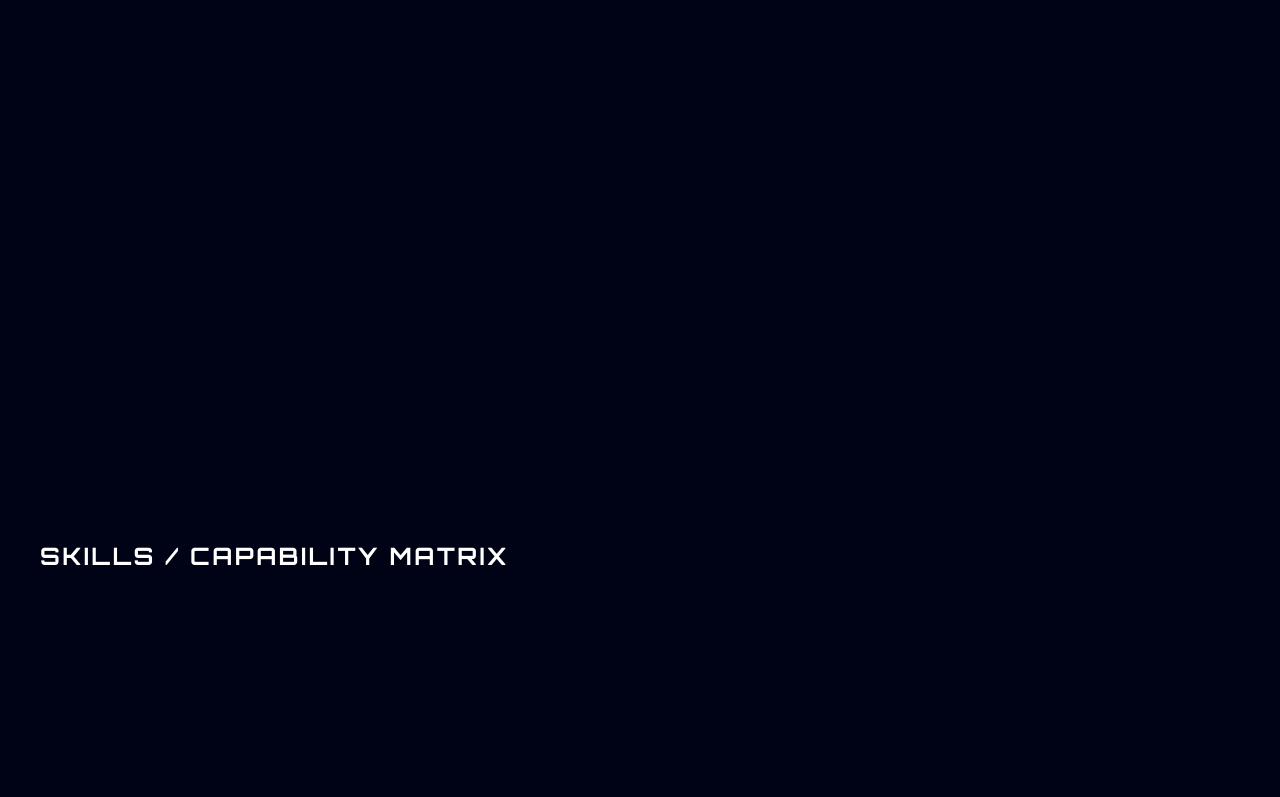
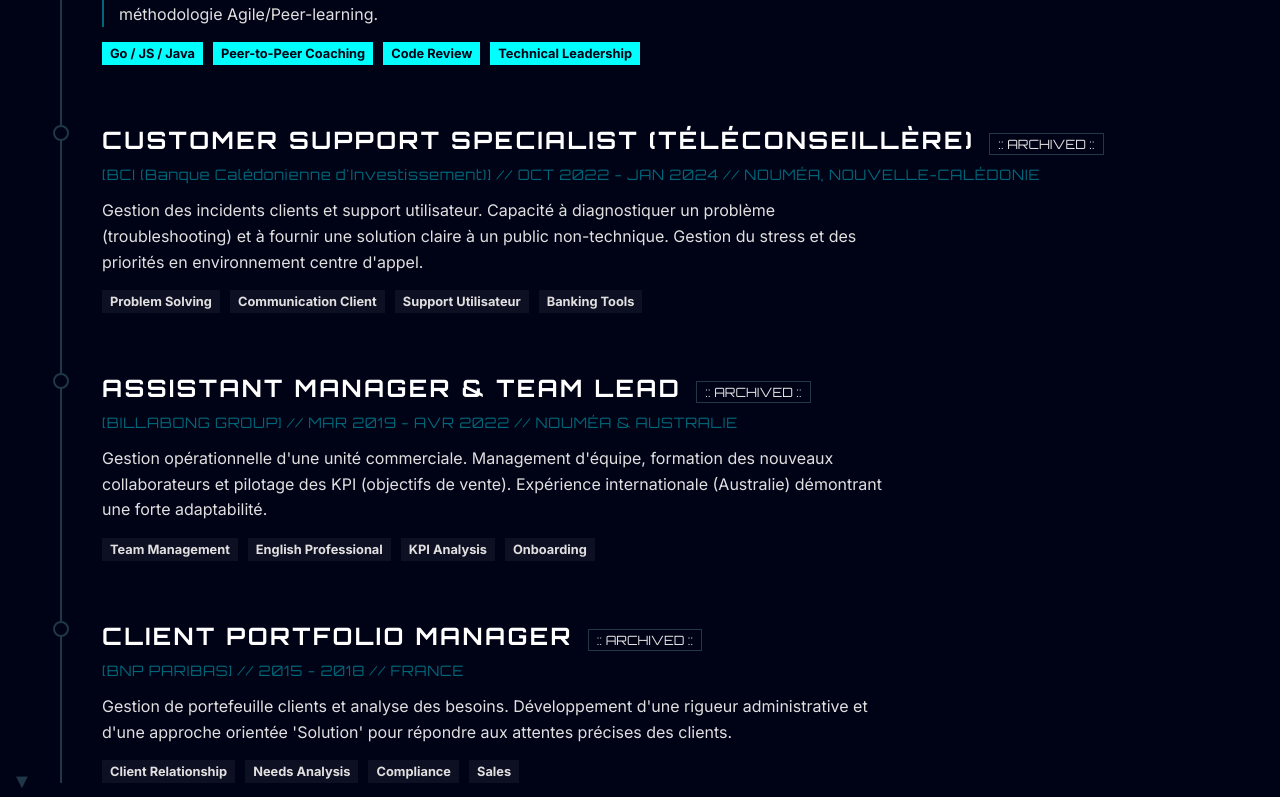
Before and after one commit to Ailura4020/portfolio-gits, a React (Vite) app: page / in a window 1280 px wide. Shown: the part 2083-2880 px from the top of the page. Built offline with nearby package versions, Linux system fonts and the light colour scheme.

Commit message:
feat: implement experience timeline with connection log theme

```diff
--- a/src/App.tsx
+++ b/src/App.tsx
@@ -2,6 +2,7 @@ import React from 'react';
 import './index.css';
 import HomePage from './pages/Home.tsx';
 import ProjectsPage from './pages/Projects.tsx';
+import ExperiencePage from './pages/Experience.tsx';
 
 const BurgerIcon: React.FC = () => (
     <div style={{ width: '25px', height: '20px', cursor: 'pointer', display: 'flex', flexDirection: 'column', justifyContent: 'center', gap: '4px' }}>
@@ -53,9 +54,7 @@ function App() {
       <main style={{ padding: '0px 40px', maxWidth: '1400px', margin: '0 auto', paddingTop: '110px' }}>
         <HomePage />
         <ProjectsPage />
-        <section id="experience" style={{ minHeight: '100vh', paddingTop: '100px' }}>
-             <h2>Experience / Interaction Log</h2>
-        </section>
+        <ExperiencePage />
         <section id="skills" style={{ minHeight: '100vh', paddingTop: '100px' }}>
              <h2>Skills / Capability Matrix</h2>
         </section>
--- /dev/null
+++ b/src/pages/Experience.tsx
@@ -0,0 +1,170 @@
+// src/pages/Experience.tsx
+
+import React from 'react';
+
+// Définition simple du type pour une expérience
+interface Experience {
+  id: number;
+  role: string;
+  company: string;
+  date: string;
+  location: string;
+  description: string;
+  skills: string[];
+  type: 'active' | 'archived'; // Pour le style (Active = Zone01)
+}
+
+const EXPERIENCE_DATA: Experience[] = [
+  {
+    id: 1,
+    role: "Pedagogical Coach & Full Stack Developer",
+    company: "ZONE01 NORMANDIE",
+    date: "2024 - PRESENT",
+    location: "Rouen, France",
+    description: "Alternance & Formation. Rôle hybride combinant développement technique intensif et accompagnement humain. En tant que Coach Pédagogique, je guide mes pairs dans la résolution de problèmes complexes, simulant un rôle de Lead Dev junior. Développement de projets Full Stack en méthodologie Agile/Peer-learning.",
+    skills: ['Go / JS / Java', 'Peer-to-Peer Coaching', 'Code Review', 'Technical Leadership'],
+    type: 'active'
+  },
+  {
+    id: 2,
+    role: "Customer Support Specialist (Téléconseillère)",
+    company: "BCI (Banque Calédonienne d'Investissement)",
+    date: "OCT 2022 - JAN 2024",
+    location: "Nouméa, Nouvelle-Calédonie",
+    description: "Gestion des incidents clients et support utilisateur. Capacité à diagnostiquer un problème (troubleshooting) et à fournir une solution claire à un public non-technique. Gestion du stress et des priorités en environnement centre d'appel.",
+    skills: ['Problem Solving', 'Communication Client', 'Support Utilisateur', 'Banking Tools'],
+    type: 'archived'
+  },
+  {
+    id: 3,
+    role: "Assistant Manager & Team Lead",
+    company: "BILLABONG GROUP",
+    date: "MAR 2019 - AVR 2022",
+    location: "Nouméa & Australie",
+    description: "Gestion opérationnelle d'une unité commerciale. Management d'équipe, formation des nouveaux collaborateurs et pilotage des KPI (objectifs de vente). Expérience internationale (Australie) démontrant une forte adaptabilité.",
+    skills: ['Team Management', 'English Professional', 'KPI Analysis', 'Onboarding'],
+    type: 'archived'
+  },
+  {
+    id: 4,
+    role: "Client Portfolio Manager",
+    company: "BNP PARIBAS",
+    date: "2015 - 2018",
+    location: "France",
+    description: "Gestion de portefeuille clients et analyse des besoins. Développement d'une rigueur administrative et d'une approche orientée 'Solution' pour répondre aux attentes précises des clients.",
+    skills: ['Client Relationship', 'Needs Analysis', 'Compliance', 'Sales'],
+    type: 'archived'
+  }
+];
+
+const ExperiencePage: React.FC = () => {
+  return (
+    <section id="experience" style={{ minHeight: '100vh', paddingTop: '100px', paddingBottom: '100px' }}>
+
+      {/* Titre de la section */}
+      <h2 style={{ fontSize: '3em', color: 'var(--color-text-title)', marginBottom: '50px' }}>
+        [ INTERACTION LOG / EXPERIENCE ]
+      </h2>
+
+      {/* Conteneur de la Timeline */}
+      <div style={{
+        borderLeft: '2px solid var(--color-interface-dark)',
+        marginLeft: '20px',
+        paddingLeft: '40px',
+        position: 'relative'
+      }}>
+
+        {EXPERIENCE_DATA.map((exp) => (
+          <div key={exp.id} style={{ marginBottom: '60px', position: 'relative' }}>
+
+            {/* Le point sur la Timeline */}
+            <div style={{
+              position: 'absolute',
+              left: '-49px', // Ajustement pour centrer sur la ligne
+              top: '0',
+              width: '16px',
+              height: '16px',
+              borderRadius: '50%',
+              backgroundColor: exp.type === 'active' ? 'var(--color-accent-neon)' : 'var(--color-bg-primary)',
+              border: `2px solid ${exp.type === 'active' ? 'var(--color-accent-neon)' : 'var(--color-interface-dark)'}`,
+              boxShadow: exp.type === 'active' ? '0 0 10px var(--color-accent-neon)' : 'none'
+            }}></div>
+
+            {/* En-tête de l'expérience */}
+            <div style={{ marginBottom: '10px' }}>
+              <h3 style={{
+                color: exp.type === 'active' ? 'var(--color-accent-neon)' : 'var(--color-text-title)',
+                fontSize: '1.5em',
+                display: 'inline-block',
+                marginRight: '15px'
+              }}>
+                {exp.role}
+              </h3>
+              <span style={{
+                color: exp.type === 'active' ? 'var(--color-accent-secondary)' : 'var(--color-interface-light)',
+                fontFamily: 'var(--font-title)',
+                fontSize: '0.8em',
+                border: `1px solid ${exp.type === 'active' ? 'var(--color-accent-secondary)' : 'var(--color-interface-dark)'}`,
+                padding: '2px 8px'
+              }}>
+                {exp.type === 'active' ? ':: ACTIVE CONNECTION ::' : ':: ARCHIVED ::'}
+              </span>
+            </div>
+
+            {/* Détails : Entreprise & Date */}
+            <div style={{
+              color: 'var(--color-accent-teal)',
+              fontFamily: 'var(--font-title)',
+              fontSize: '0.9em',
+              marginBottom: '15px',
+              letterSpacing: '0.05em'
+            }}>
+              [{exp.company}] // {exp.date} // {exp.location.toUpperCase()}
+            </div>
+
+            {/* Description */}
+            <p style={{
+              color: 'var(--color-text-primary)',
+              lineHeight: '1.6',
+              marginBottom: '15px',
+              maxWidth: '800px',
+              borderLeft: exp.type === 'active' ? '2px solid var(--color-accent-teal)' : 'none',
+              paddingLeft: exp.type === 'active' ? '15px' : '0'
+            }}>
+              {exp.description}
+            </p>
+
+            {/* Compétences (Tags) */}
+            <div style={{ display: 'flex', flexWrap: 'wrap', gap: '10px' }}>
+              {exp.skills.map(skill => (
+                <span key={skill} style={{
+                  fontSize: '0.8em',
+                  color: exp.type === 'active' ? 'var(--color-bg-primary)' : 'var(--color-interface-light)',
+                  backgroundColor: exp.type === 'active' ? 'var(--color-accent-neon)' : 'rgba(255, 255, 255, 0.05)',
+                  padding: '4px 8px',
+                  fontWeight: 'bold'
+                }}>
+                  {skill}
+                </span>
+              ))}
+            </div>
+
+          </div>
+        ))}
+
+        {/* Fin de la ligne */}
+        <div style={{
+           position: 'absolute', left: '-50px', bottom: '-10px',
+           color: 'var(--color-interface-dark)', fontSize: '20px'
+        }}>▼</div>
+
+      </div>
+
+      <p style={{ marginTop: '50px', color: 'var(--color-interface-light)', textAlign: 'center' }}>
+        // END OF INTERACTION LOGS //
+      </p>
+    </section>
+  );
+};
+
+export default ExperiencePage;
```
